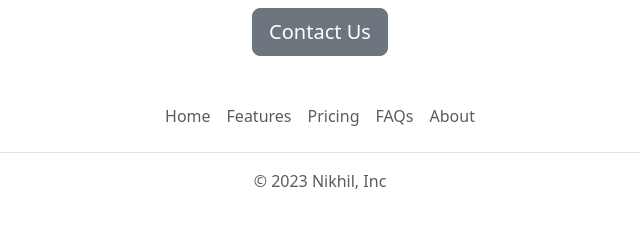
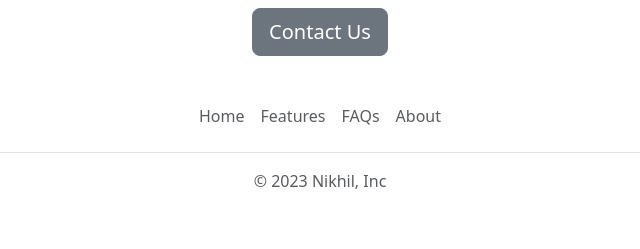
Before and after one commit to nikhil6713/career_website, a Flask app: page / in a window 1280 px wide. Shown: the part 1787-2036 px from the top of the page, without its empty margins (320-960 px from the left). Run offline with Flask 3, Linux system fonts and the light colour scheme.

Commit message:
update footer

```diff
--- a/templates/footer.html
+++ b/templates/footer.html
@@ -3,7 +3,6 @@
       <ul class="nav justify-content-center border-bottom pb-3 mb-3">
         <li class="nav-item"><a href="/" class="nav-link px-2 text-body-secondary">Home</a></li>
         <li class="nav-item"><a href="#" class="nav-link px-2 text-body-secondary">Features</a></li>
-        <li class="nav-item"><a href="#" class="nav-link px-2 text-body-secondary">Pricing</a></li>
         <li class="nav-item"><a href="#" class="nav-link px-2 text-body-secondary">FAQs</a></li>
         <li class="nav-item"><a href="#" class="nav-link px-2 text-body-secondary">About</a></li>
       </ul>
```
